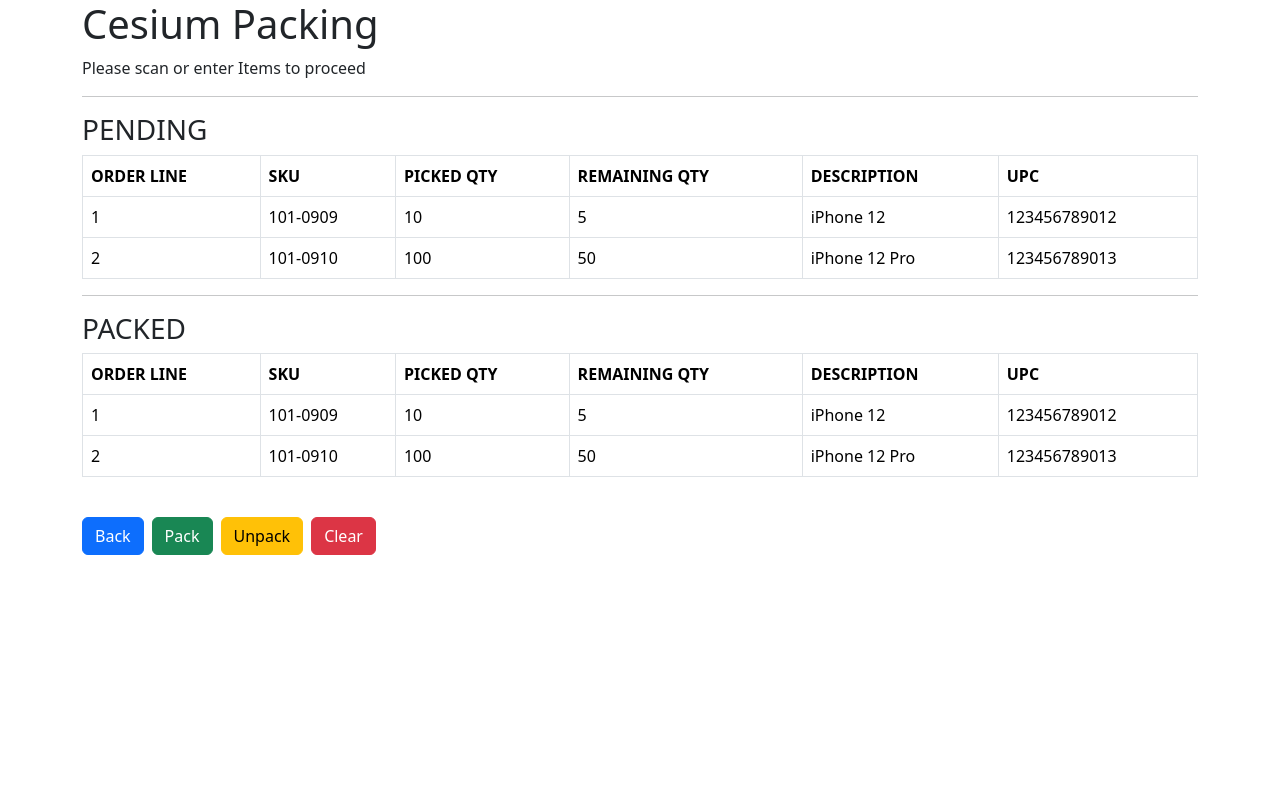
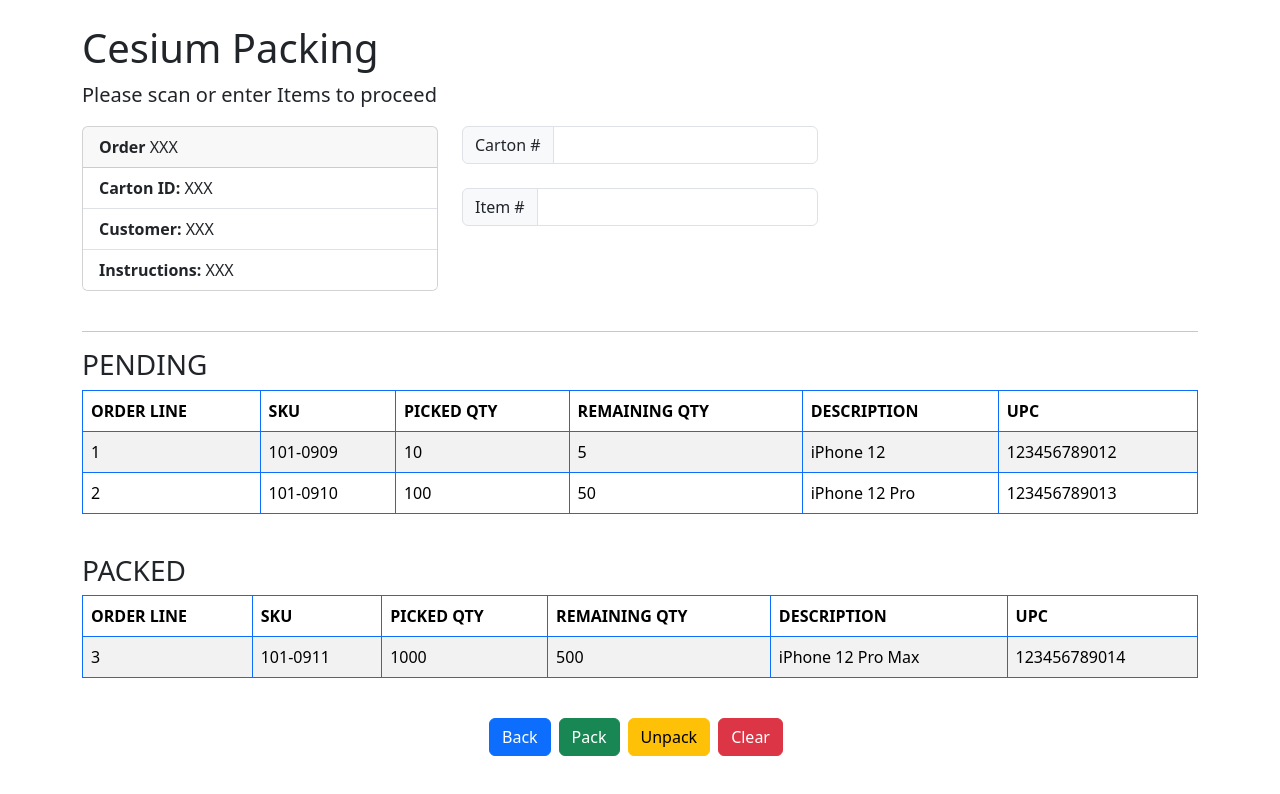
Before and after one commit to shafiqimtiaz/cesium-packing, a React (Create React App) app: page /packing in a window 1280 px wide. Shown: the top 794 px of the page. Built offline with nearby package versions, Linux system fonts and the light colour scheme.

Commit message:
add card & order info

```diff
--- a/public/index.html
+++ b/public/index.html
@@ -16,8 +16,10 @@
 
 <body>
   <div id="root"></div>
+  <script src="https://cdn.jsdelivr.net/npm/@popperjs/core@2.11.6/dist/umd/popper.min.js"
+    crossorigin="anonymous"></script>
+  <script src="https://cdn.jsdelivr.net/npm/bootstrap@5.3.0-alpha1/dist/js/bootstrap.min.js"
+    crossorigin="anonymous"></script>
 </body>
-<script src="https://cdn.jsdelivr.net/npm/bootstrap@5.3.0-alpha1/dist/js/bootstrap.bundle.min.js"
-  crossorigin="anonymous"></script>
 
 </html>
--- a/src/components/Action.js
+++ b/src/components/Action.js
@@ -8,11 +8,11 @@ export const Action = () => {
     };
 
     return (
-        <>
+        <div className="container text-center">
             <button className="btn btn-primary mr-2" onClick={navigateToMenu}>Back</button>
             <button className="btn btn-success mx-2">Pack</button>
             <button className="btn btn-warning mr-2">Unpack</button>
             <button className="btn btn-danger mx-2">Clear</button>
-        </>
+        </div>
     );
 }
--- a/src/components/Header.js
+++ b/src/components/Header.js
@@ -2,7 +2,7 @@ import React from "react";
 
 export const Header = () => {
     return (
-        <header>
+        <header className="mt-4">
             <h1>Cesium Packing</h1>
         </header>
     );
--- a/src/components/Menu.js
+++ b/src/components/Menu.js
@@ -10,24 +10,17 @@ export const Menu = () => {
 
     return (
         <Layout title="Menu" className="container">
-            <p>Please scan or enter Carton / Order number to proceed</p>
+            <p className="lead">Please scan or enter Carton / Order number to proceed</p>
             <form>
-                <div className="row g-3 align-items-center">
-                    <div className="col-auto">
-                        <label for="carton_number" className="form-label">Carton #</label>
-                    </div>
-                    <div className="col-auto">
-                        <input className="form-control" type="text" placeholder="Carton number" id="carton_number" />
-                    </div>
+
+                <div className="input-group w-25">
+                    <span className="input-group-text">Carton #</span>
+                    <input type="text" className="form-control" id="cartonNumber" placeholder="Carton number" />
                 </div>
                 <br />
-                <div className="row g-3 align-items-center">
-                    <div className="col-auto">
-                        <label for="order_number" className="form-label">Order #</label>
-                    </div>
-                    <div className="col-auto">
-                        <input className="form-control" type="text" placeholder="Order number" id="order_number" />
-                    </div>
+                <div className="input-group w-25">
+                    <span className="input-group-text">Order #</span>
+                    <input type="text" className="form-control" id="orderNumber" placeholder="Order number" />
                 </div>
                 <br />
                 <button type="submit" className="btn btn-primary" onClick={navigateToPacking}>Submit</button>
--- a/src/components/Packing.js
+++ b/src/components/Packing.js
@@ -6,12 +6,12 @@ export const Packing = () => {
 
     const header = ["Order Line", "SKU", "Picked Qty", "Remaining Qty", "Description", "UPC"];
 
-    const fetchData = [
+    const pickData = [
         { "orderLine": 1, "sku": "101-0909", "pickedQty": 10, "remainingQty": 5, "description": "iPhone 12", "upc": "123456789012", },
-        { "orderLine": 2, "sku": "101-0910", "pickedQty": 100, "remainingQty": 50, "description": "iPhone 12 Pro", "upc": "123456789013", }
+        { "orderLine": 2, "sku": "101-0910", "pickedQty": 100, "remainingQty": 50, "description": "iPhone 12 Pro", "upc": "123456789013", },
     ];
 
-    const packData = [];
+    const packData = [{ "orderLine": 3, "sku": "101-0911", "pickedQty": 1000, "remainingQty": 500, "description": "iPhone 12 Pro Max", "upc": "123456789014", }];
 
     useEffect(() => { }, []);
 
@@ -27,38 +27,62 @@ export const Packing = () => {
         );
     };
 
-    const TableBody = () => {
-        return (
-            <tbody>
-                {fetchData.map((item, index) => (
-                    <tr key={index}>
-                        <td>{item.orderLine}</td>
-                        <td>{item.sku}</td>
-                        <td>{item.pickedQty}</td>
-                        <td>{item.remainingQty}</td>
-                        <td>{item.description}</td>
-                        <td>{item.upc}</td>
-                    </tr>
-                ))}
-            </tbody>
-        );
+    //create a table body component using passed in data
+    const TableBody = (data) => {
+        const rows = data.prop.map((row, index) => {
+            return (
+                <tr key={index}>
+                    <td>{row.orderLine}</td>
+                    <td>{row.sku}</td>
+                    <td>{row.pickedQty}</td>
+                    <td>{row.remainingQty}</td>
+                    <td>{row.description}</td>
+                    <td>{row.upc}</td>
+                </tr>
+            );
+        });
+        return <tbody>{rows}</tbody>;
     };
 
     return (
         <Layout title="Packing" className="container table-responsive">
-            <p>Please scan or enter Items to proceed</p>
-
-            <hr />
+            <p className="lead">Please scan or enter Items to proceed</p>
+            <div className="row">
+                <div className="col-4">
+                    <div className="card">
+                        <div className="card-header">
+                            <b>Order</b> XXX
+                        </div>
+                        <ul className="list-group list-group-flush">
+                            <li className="list-group-item"><b>Carton ID:</b> XXX</li>
+                            <li className="list-group-item"><b>Customer:</b> XXX</li>
+                            <li className="list-group-item"><b>Instructions:</b> XXX</li>
+                        </ul>
+                    </div>
+                </div>
+                <div className="col-4">
+                    <div className="input-group">
+                        <span className="input-group-text">Carton #</span>
+                        <input type="text" className="form-control" id="cartonNumber" />
+                    </div>
+                    <br />
+                    <div className="input-group">
+                        <span className="input-group-text">Item #</span>
+                        <input type="text" className="form-control" id="itemNumber" />
+                    </div>
+                </div>
+            </div>
+            <br /><hr />
             <h3>PENDING</h3>
-            <table className="table table-bordered">
+            <table className="table table-bordered table-striped table-hover border-primary border-2">
                 <TableHeader />
-                <TableBody />
+                <TableBody prop={pickData} />
             </table>
-            <hr />
+            <br />
             <h3>PACKED</h3>
-            <table className="table table-bordered">
+            <table className="table table-bordered table-striped table-hover border-primary border-2">
                 <TableHeader />
-                <TableBody />
+                <TableBody prop={packData} />
             </table>
             <br />
             <Action />
```
